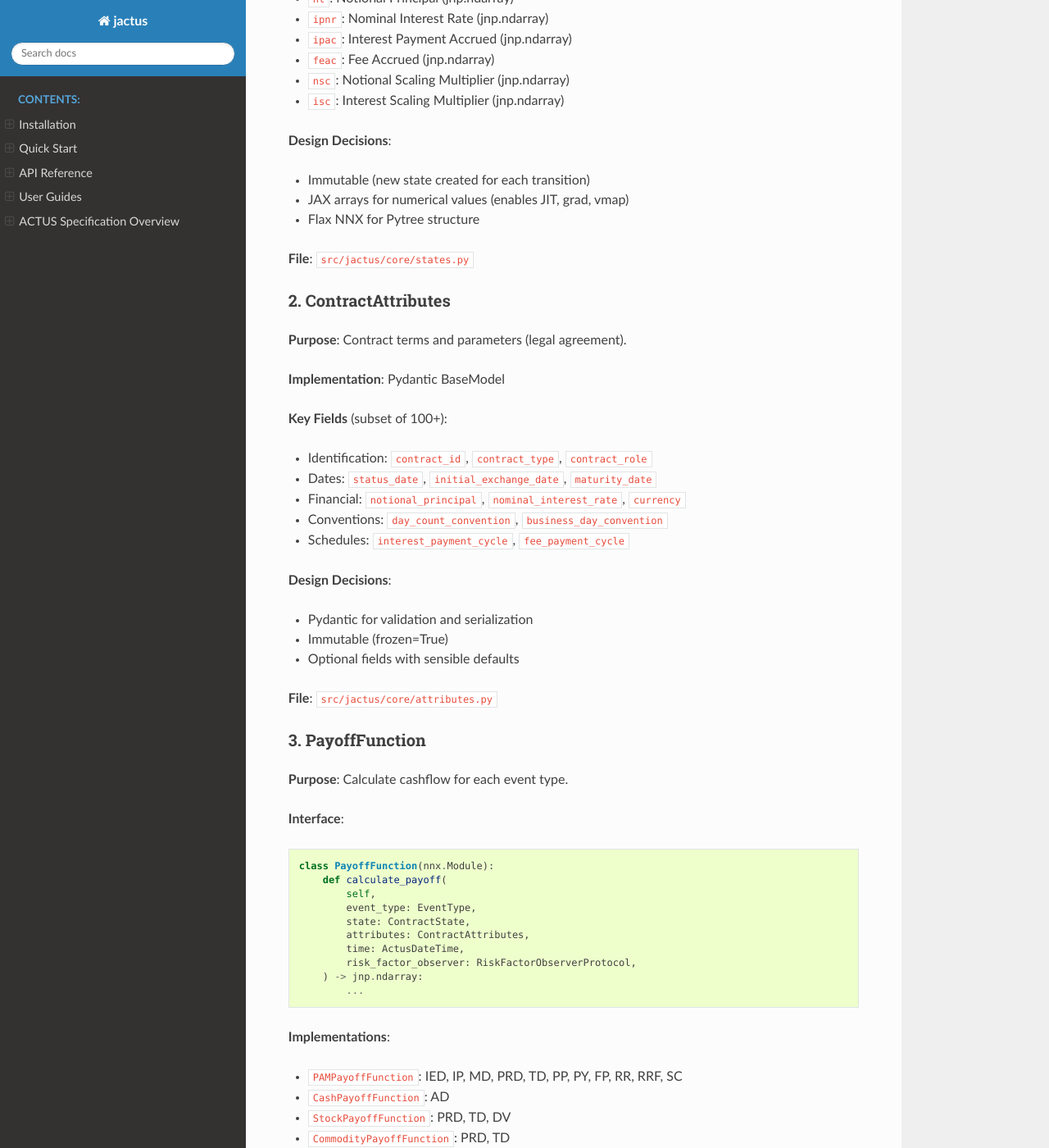
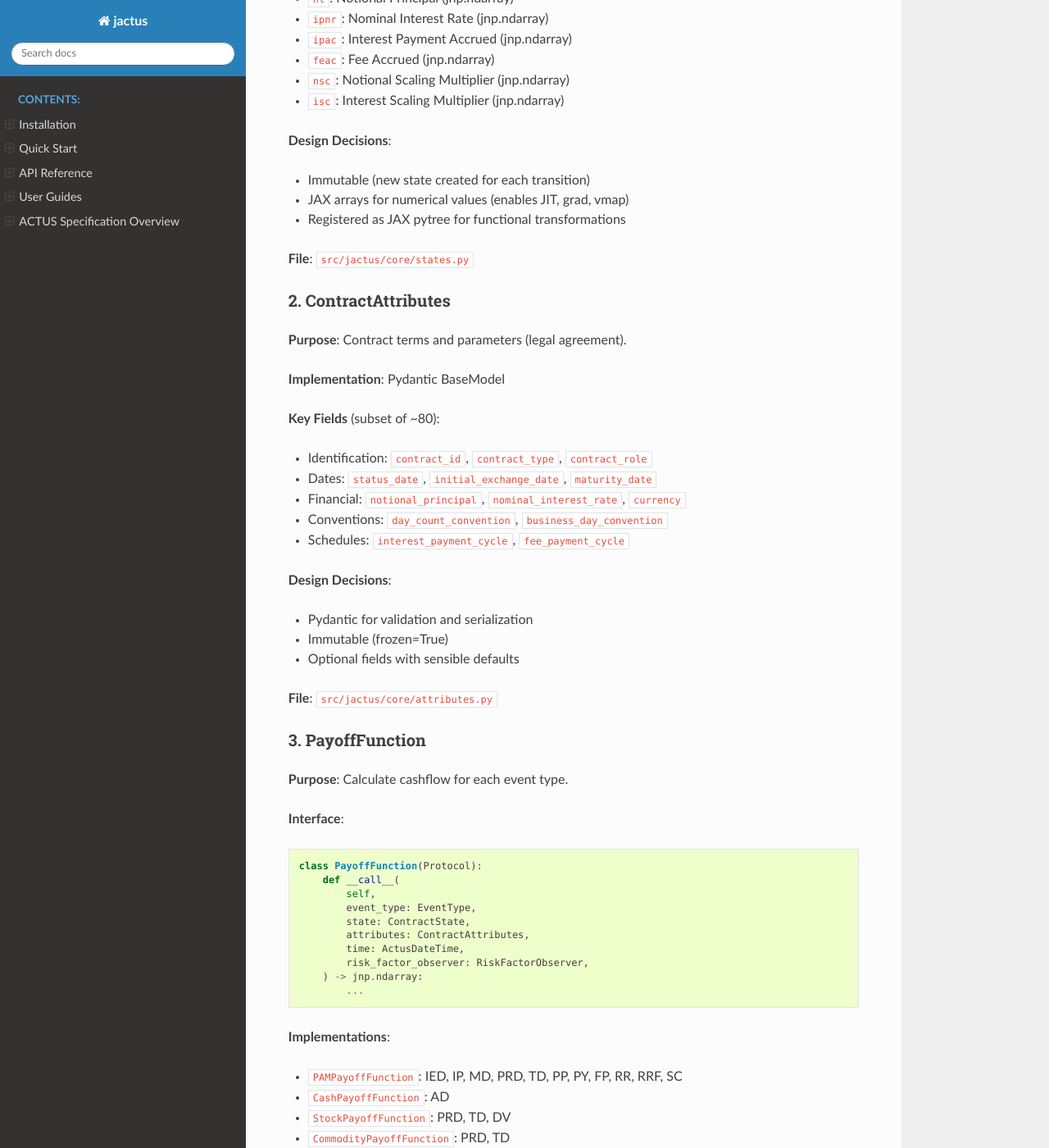
Before and after one commit to pedronahum/JACTUS, a Sphinx documentation site: the page built from docs/ARCHITECTURE.md, in a window 1280 px wide and 1400 px high, scrolled down 4780 px. Shown: the whole window at 82% size. Built offline with Sphinx 7.4.7 and the Read the Docs theme 3.1.0, drawn with Linux system fonts in a browser that asks for light colours; pages that are not in the unit, such as notebooks, are missing from menus; some of the changed text lies outside the part shown.

Commit message:
docs: fix architecture documentation to match implementation
- ContractState: Flax NNX Module -> frozen dataclass (JAX pytree)
- PayoffFunction/StateTransitionFunction: nnx.Module -> Protocol
- Fix field count (100+ -> ~80), update performance benchmarks
- Update spec from 13 to 18 contract types, add LAX/NAM/ANN/CLM/UMP
- Fix wrong module paths in api/index.rst (state, conventions, simulator)
- Remove non-existent calculate_npv() from source docstrings
- Fix docstring convention claim (Google -> NumPy/Sphinx style)

````diff
--- a/docs/ARCHITECTURE.md
+++ b/docs/ARCHITECTURE.md
@@ -215,7 +215,7 @@ def year_fraction(
 
 **Purpose**: Represents contract state at a point in time.
 
-**Implementation**: Flax NNX Module with JAX arrays
+**Implementation**: Frozen dataclass registered as JAX pytree
 
 **Key Fields**:
 - `sd`: Status Date (ActusDateTime)
@@ -230,7 +230,7 @@ def year_fraction(
 **Design Decisions**:
 - Immutable (new state created for each transition)
 - JAX arrays for numerical values (enables JIT, grad, vmap)
-- Flax NNX for Pytree structure
+- Registered as JAX pytree for functional transformations
 
 **File**: `src/jactus/core/states.py`
 
@@ -240,7 +240,7 @@ def year_fraction(
 
 **Implementation**: Pydantic BaseModel
 
-**Key Fields** (subset of 100+):
+**Key Fields** (subset of ~80):
 - Identification: `contract_id`, `contract_type`, `contract_role`
 - Dates: `status_date`, `initial_exchange_date`, `maturity_date`
 - Financial: `notional_principal`, `nominal_interest_rate`, `currency`
@@ -260,14 +260,14 @@ def year_fraction(
 
 **Interface**:
 ```python
-class PayoffFunction(nnx.Module):
-    def calculate_payoff(
+class PayoffFunction(Protocol):
+    def __call__(
         self,
         event_type: EventType,
         state: ContractState,
         attributes: ContractAttributes,
         time: ActusDateTime,
-        risk_factor_observer: RiskFactorObserverProtocol,
+        risk_factor_observer: RiskFactorObserver,
     ) -> jnp.ndarray:
         ...
 ```
@@ -286,13 +286,14 @@ class PayoffFunction(nnx.Module):
 
 **Interface**:
 ```python
-class StateTransitionFunction(nnx.Module):
-    def transition_state(
+class StateTransitionFunction(Protocol):
+    def __call__(
         self,
         event_type: EventType,
-        state: ContractState,
+        state_pre: ContractState,
         attributes: ContractAttributes,
         time: ActusDateTime,
+        risk_factor_observer: RiskFactorObserver,
     ) -> ContractState:
         ...
 ```
````
Also changed, not shown: other parts of docs/ARCHITECTURE.md (+7 -7 lines), docs/api/index.rst (+60 -7 lines), docs/spec/actus_overview.rst (+27 -8 lines), 2 other files.
